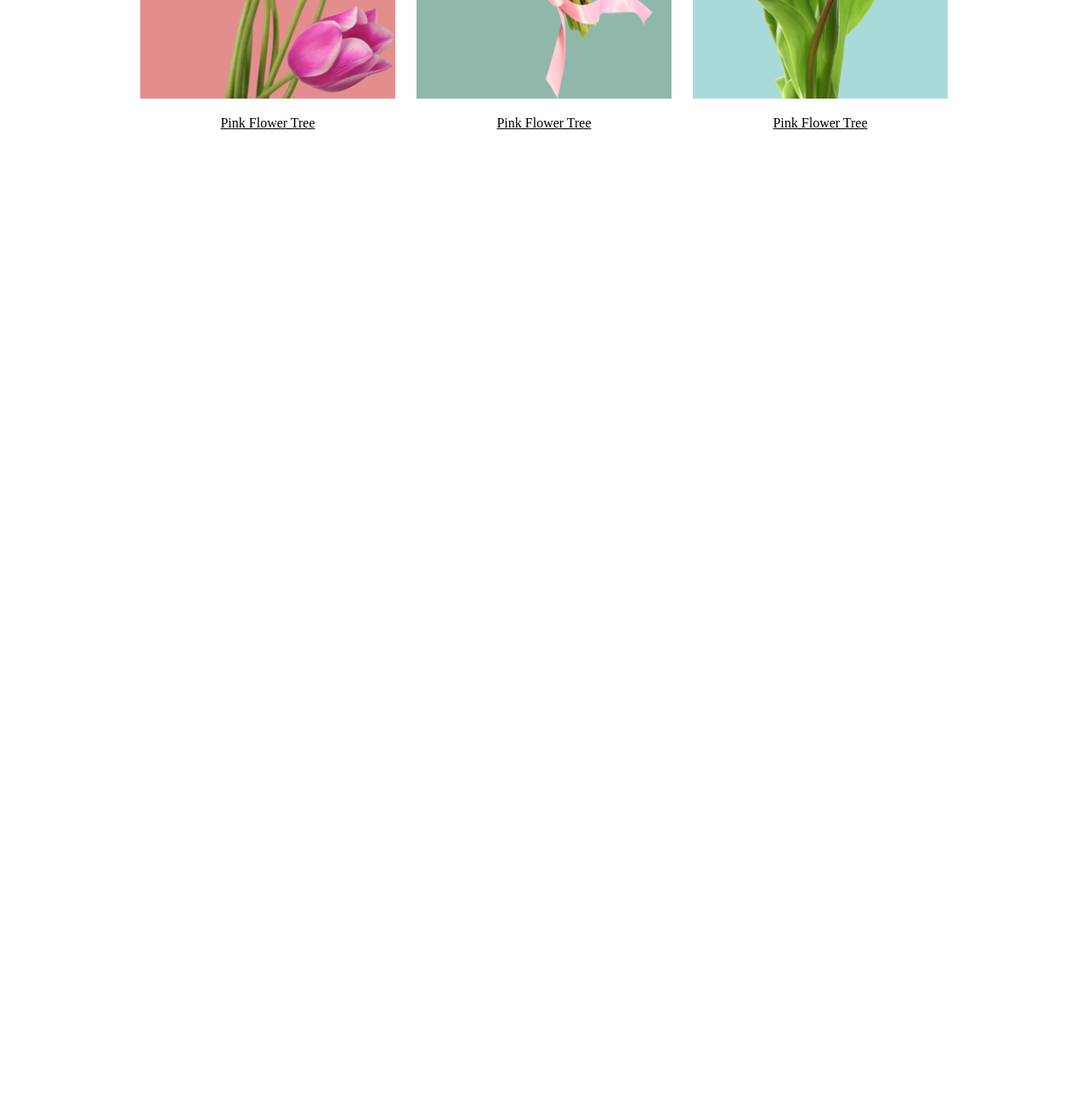
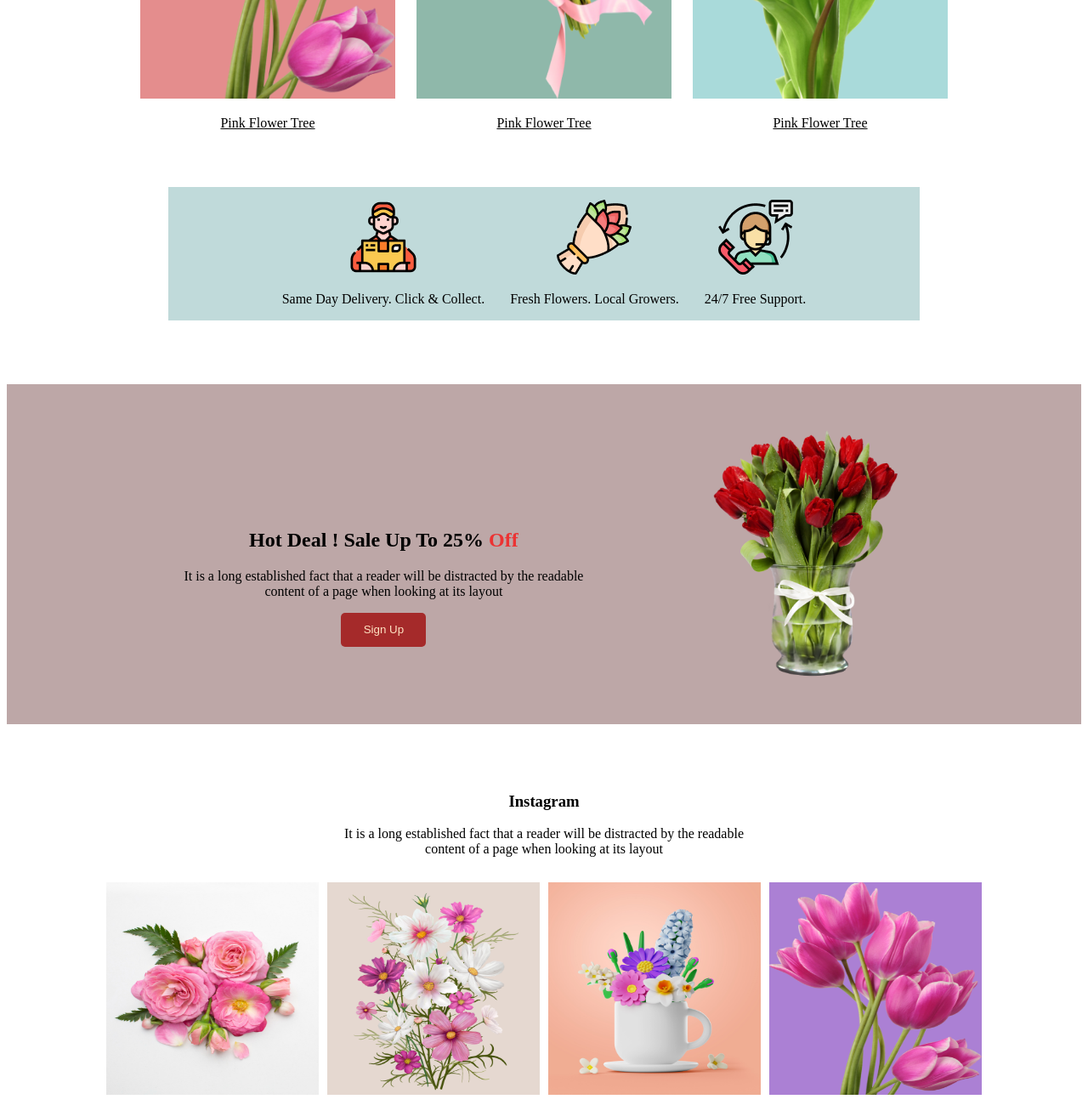
Before and after one commit to Apon-webhero12/flower-shop-assignment, a plain HTML site: page index.html in a window 1280 px wide. Shown: the part 1049-2349 px from the top of the page at 85% size. Before the commit the page ends 1227 px from the top, so only its background shows below. Drawn offline with Linux system fonts and the light colour scheme.

Commit message:
three section

```diff
--- a/index.html
+++ b/index.html
@@ -7,6 +7,7 @@
     <link rel="stylesheet" href="styles/style.css">
 </head>
 <body>
+
     <header class="banner">
 <div class="headerr">
     <h1>Let's make<br>flowers a<br>part of your life.</h1>
@@ -18,6 +19,8 @@
     </header>
 
     <main>
+
+
 <div class="fhead">
     <h3>Our Featured Flowers</h3>
     <p>It is a long established fact that a reader will be distracted by the readable <br>
@@ -38,6 +41,58 @@
         <p class="flcolor">Pink Flower Tree</p>
     </div>
 </div>
+
+<!-- section 3 -->
+<div class="secthimage">
+    <div>
+        <img src="Flower Asset/Group 57.png" alt="">
+        <p>Same Day Delivery. Click & Collect.</p>
+    </div>
+    <div class="forpad">
+        <img src="Flower Asset/Group 58.png" alt="">
+        <p>Fresh Flowers. Local Growers.</p>
+    </div>
+    <div>
+        <img src="Flower Asset/Group 59.png" alt="">
+        <p >24/7 Free Support.</p>
+    </div>
+</div>
+
+<!-- section 4 -->
+
+<section class="banntwo">
+    <div class="head">
+        <h2>Hot Deal ! Sale Up To 25% <span id="off">Off</span></h2>
+    <p>It is a long established fact that a reader will be distracted by the readable <br>
+        content of a page when looking at its layout</p>
+    <button class="btn">Sign Up</button>
+    </div>
+        <img src="Flower Asset/pngwing 8.png" alt="" class="heimage">
+</section>
+
+<!-- section 5 -->
+
+<div class="secfiveo">
+    <h3>Instagram</h3>
+    <p>It is a long established fact that a reader will be distracted by the readable <br>
+        content of a page when looking at its layout</p>
+    </div>
+
+    <div class="secfiimage">
+        <div>
+        <img src="Flower Asset/Flower 01.png" alt="" class="widthh">
+    </div>
+    <div class="fpaddd">
+        <img src="Flower Asset/Rectangle 4.png" alt="" class="widthh">
+    </div>
+    <div class="fpddd">
+        <img src="Flower Asset/Rectangle 5.png" alt="" class="widthh">
+    </div>
+    <div>
+        <img src="Flower Asset/pngwing 6.png" alt="" class="widthh" id="bg">
+    </div>
+</div>
+
     </main>
     <footer>
 
--- a/styles/style.css
+++ b/styles/style.css
@@ -65,3 +65,66 @@ border-top-left-radius: 200px;
 .flcolor{
     text-decoration-line: underline;
 }
+
+.secthimage{
+    display: flex;
+    justify-content: center;
+    text-align: center;
+    margin-top: 50px;
+    margin-left: 190px;
+    margin-right: 190px;
+    background-color: rgb(192, 218, 218);
+    padding-top: 15px;
+}
+.forpad{
+    margin-left: 30px;
+    margin-right: 30px;
+}
+
+.banntwo{
+    background-color: rgb(189, 167, 167);
+    display: flex;
+    justify-content: center;
+    margin-top: 75px;
+    height: 400px;
+}
+.head{
+    text-align: center;
+    margin-top: 150px;
+    margin-right: 150px;
+}
+#off{
+    color: rgb(236, 51, 51);
+}
+.heimage{
+    margin-top: 50px;
+    margin-bottom: 50px;
+}
+.secfiveo{
+    text-align: center;
+    margin-top: 80px;
+}
+.secfiimage{
+    display: flex;
+    justify-content: center;
+    text-align: center;
+    margin-top: 30px;
+    margin-left: 190px;
+    margin-right: 190px;
+
+}
+.fpaddd{
+    margin-right: 10px;
+    margin-left: 10px;
+}
+.fpaddd{
+    margin-right: 10px;
+}
+.widthh{
+    height: 250px;
+    width: 250px;
+}
+#bg{
+background-color: rgb(171, 128, 212);
+margin-left: 10px;
+}
```
